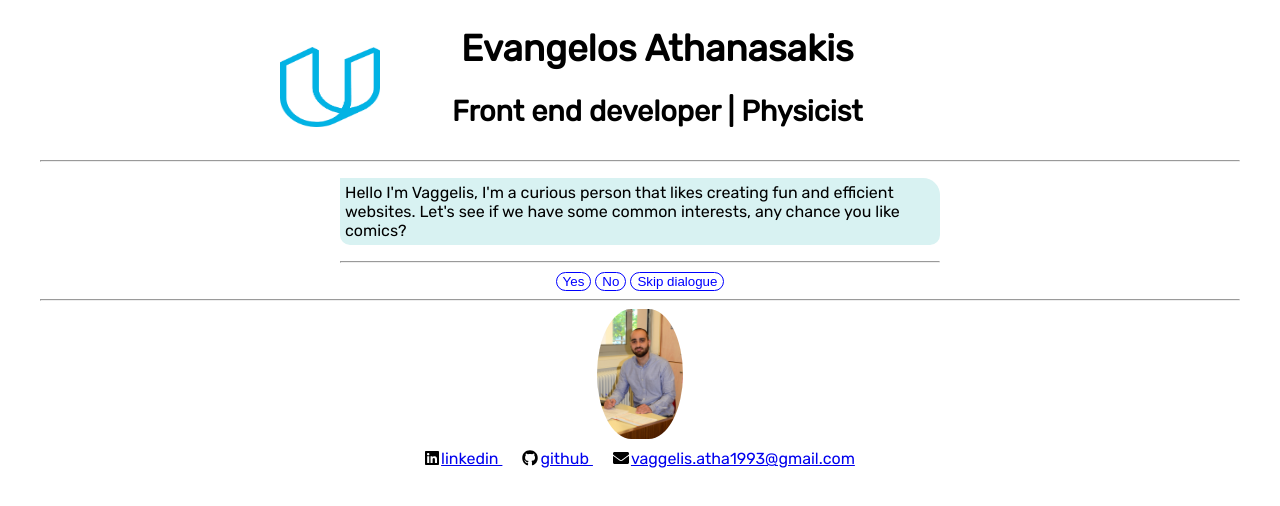
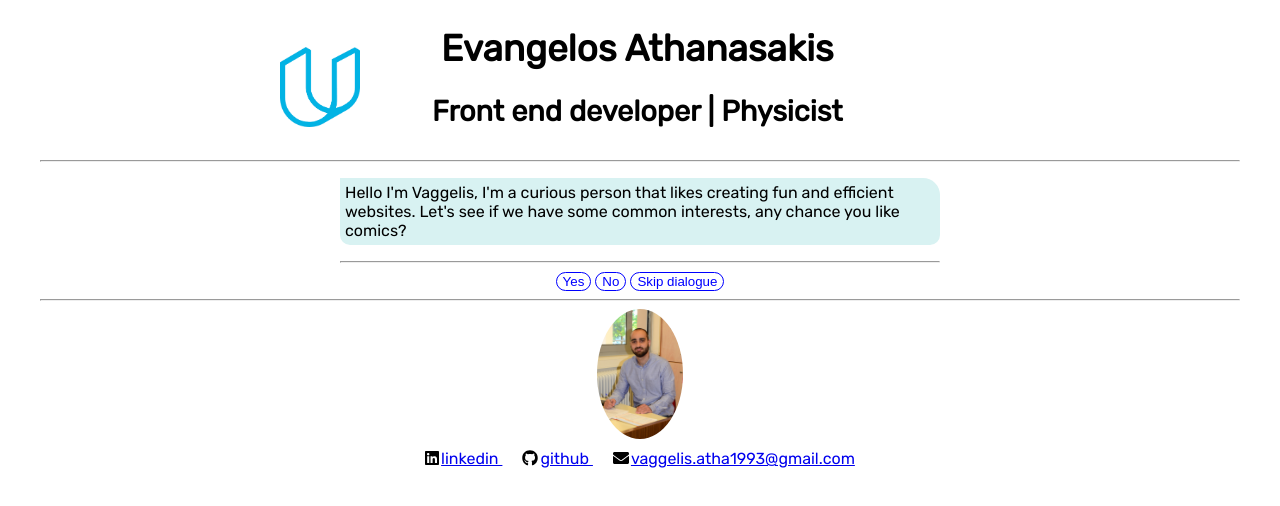
Before and after one commit to V-for-Vaggelis/portfolio, a React (Create React App) app: page / in a window 1280 px wide. Shown: the top 506 px of the page. Built offline with nearby package versions, Linux system fonts and the light colour scheme.

Commit message:
Made udacity logo more narrow

```diff
--- a/src/App.css
+++ b/src/App.css
@@ -59,7 +59,7 @@ header, footer {
 }
 
 .my-photo {
-  border-radius: 40%/50%;
+  border-radius: 50%;
   height: 130px;
   margin-bottom: 10px;
   display: block;
@@ -212,7 +212,7 @@ footer {
     display: flex;
   }
   .udacity-logo {
-    width: 100px;
+    width: 80px;
     margin-top: 40px;
     margin-right: 10%;
   }
```
Also changed, not shown: src/components/Project.js (+1 -1 lines).
